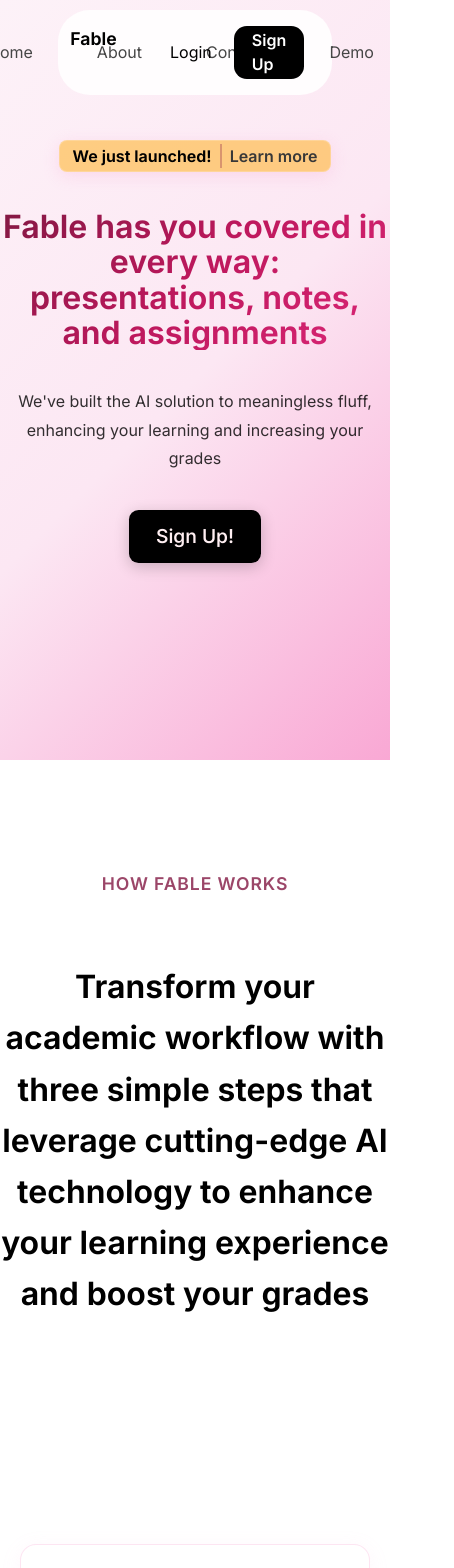
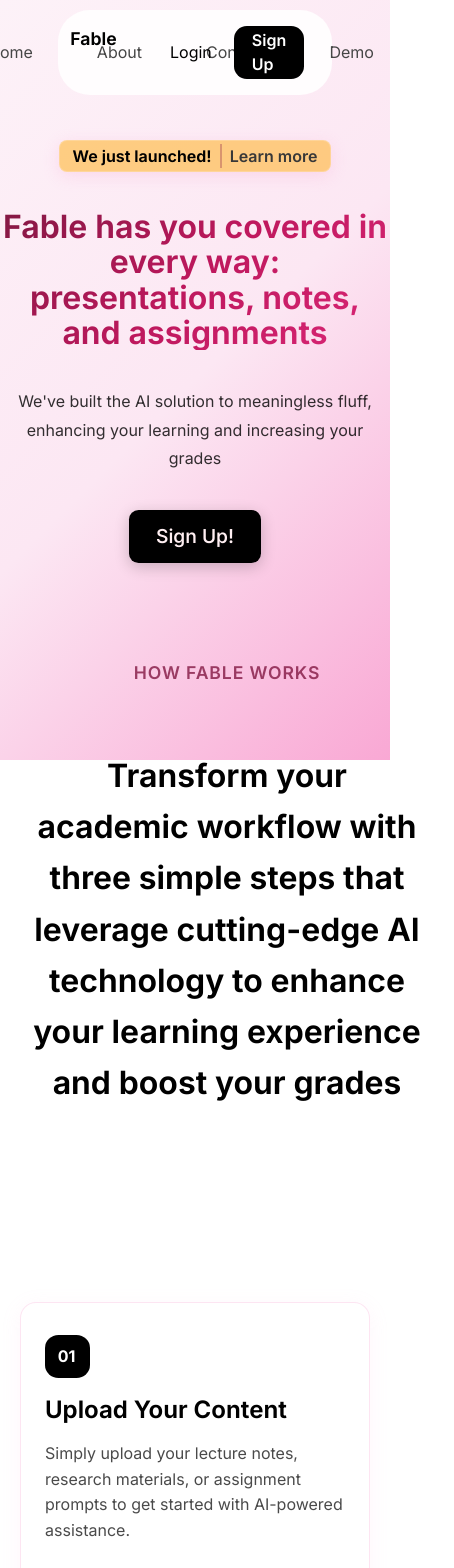
Before and after one commit to Flaryiest/design-disaster, a React (Vite) app in the folder web/: page / in a window 390 px wide. Shown: the top 1568 px of the page, 454 px wide, since content can reach past the window. Built offline with nearby package versions, Linux system fonts and the light colour scheme.

Commit message:
responsiveness on how it works section

```diff
--- a/web/src/pages/index/index.css
+++ b/web/src/pages/index/index.css
@@ -339,14 +339,25 @@
 }
 
 .how-it-works-section {
-    background: rgba(255, 255, 255, 0.95);
+    background: rgba(255, 255, 255, 0);
     padding: 6rem 2rem;
     margin-top: 10rem;
     width: 100%;
     display: flex;
     justify-content: center;
     align-items: center;
+    position: absolute;
+    width: 100%;
+    height: 45%;
+    position: absolute;
+    top: 50%;
+    left: 0;
+    z-index: 0;
+}
 
+.how-it-works-background {
+    width: 100%;
+    height: 70dvh;
 }
 
 .how-it-works-container {
@@ -358,6 +369,7 @@
     flex-direction: column;
     gap: 4rem;
     z-index: 2;
+
 }
 
 .how-it-works-subtitle {
--- a/web/src/pages/index/index.tsx
+++ b/web/src/pages/index/index.tsx
@@ -6,7 +6,15 @@
         <Navbar />
         <div className="index-page">
             <div className="section-one-background">
+
             </div>
+            <div className="how-it-works-section">
+                <div className="how-it-works-container">
+                    <p className="how-it-works-subtitle">How Fable works</p>
+                    <h2 className="how-it-works-title">Transform your academic workflow with three simple steps that leverage cutting-edge AI technology to enhance your learning experience and boost your grades</h2>
+                </div>
+            </div>
+
                 <div className="section-one-container">
                     <div className="section-one-alert">
                         <p className="section-one-alert-text">We just launched!</p>
@@ -36,19 +44,12 @@
                                     <div className="content-line medium"></div>
                                 </div>
                                 <div className="paper-highlight">
-                                    <div className="highlight-text">AI Enhanced</div>
+                                    <div className="highlight-text">100%</div>
                                 </div>
                             </div>
                         </div>
                 </div>
-
-            <div className="how-it-works-section">
-                <div className="how-it-works-container">
-                    <p className="how-it-works-subtitle">How Fable works</p>
-                    <h2 className="how-it-works-title">Transform your academic workflow with three simple steps that leverage cutting-edge AI technology to enhance your learning experience and boost your grades</h2>
-                </div>
-            </div>
-
+            <div className="how-it-works-background"></div>
             {/* Steps Section */}
             <div className="steps-section">
                 <div className="steps-container">
```
